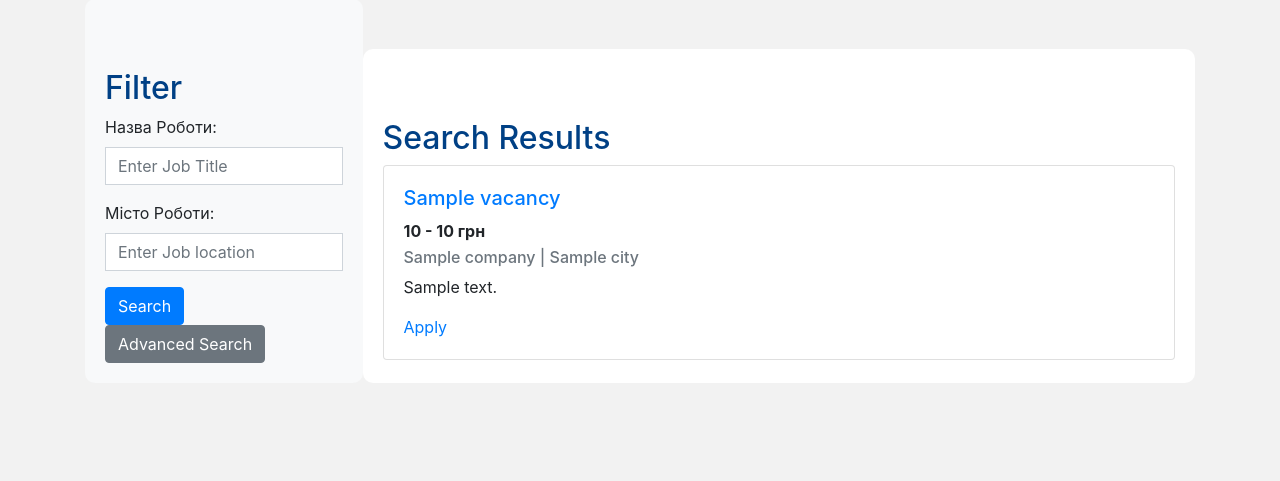
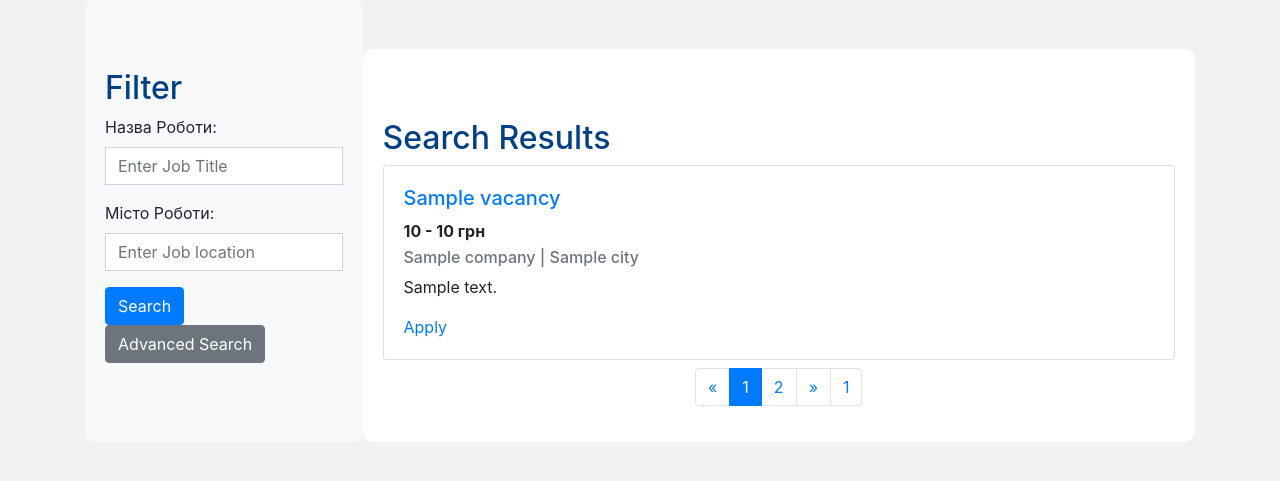
Before and after one commit to kradt/found-offer, a Flask app: template src/templates/search.html in a window 1280 px wide. Shown: the part 83-564 px from the top of the page. Run offline with Flask 3, Linux system fonts and the light colour scheme; the template is opened without the code that fills it: values that come from a table or form of the project are taken from there, most other values are stand-ins (such as "Sample title", 1, 10 or a date in 2020); some libraries are stand-ins or nearby versions.

Commit message:
add base pagination

```diff
--- a/src/templates/search.html
+++ b/src/templates/search.html
@@ -43,6 +43,30 @@
                         </div>
 				    </div>
                 {% endfor %}
+                    <nav class="mt-2">
+                      <ul class="pagination justify-content-center">
+                            <li class="page-item">
+                                  <a class="page-link" href="{{ url_for("search_bp.find_work") }}?page={{ current_page - 1 }}" aria-label="Previous">
+                                    <span aria-hidden="true">&laquo;</span>
+                                    <span class="sr-only">Previous</span>
+                                  </a>
+                            </li>
+
+                            {% if current_page != 1 %}
+                            <li class="page-item"><a class="page-link" href="{{ url_for("search_bp.find_work") }}?page={{ current_page - 1 }}">{{ current_page - 1 }}</a></li>
+                            {% endif %}
+                            <li class="page-item active"><a class="page-link" href="{{ url_for("search_bp.find_work") }}?page={{ current_page }}">{{ current_page }}</a></li>
+                            <li class="page-item"><a class="page-link" href="{{ url_for("search_bp.find_work") }}?page={{ current_page + 1 }}">{{ current_page + 1 }}</a></li>
+
+                            <li class="page-item">
+                                  <a class="page-link" href="{{ url_for("search_bp.find_work") }}?page={{ current_page + 1 }}" aria-label="Next">
+                                        <span aria-hidden="true">&raquo;</span>
+                                        <span class="sr-only">Next</span>
+                                  </a>
+                            </li>
+                          <li class="page-item"><a class="page-link" href="{{ url_for("search_bp.find_work") }}?page={{ count_of_pages }}">{{ count_of_pages }}</a></li>
+                      </ul>
+                </nav>
 			</div>
 		</div>
 	</div>
```
Also changed, not shown: src/search/routes.py (+18 -6 lines).
